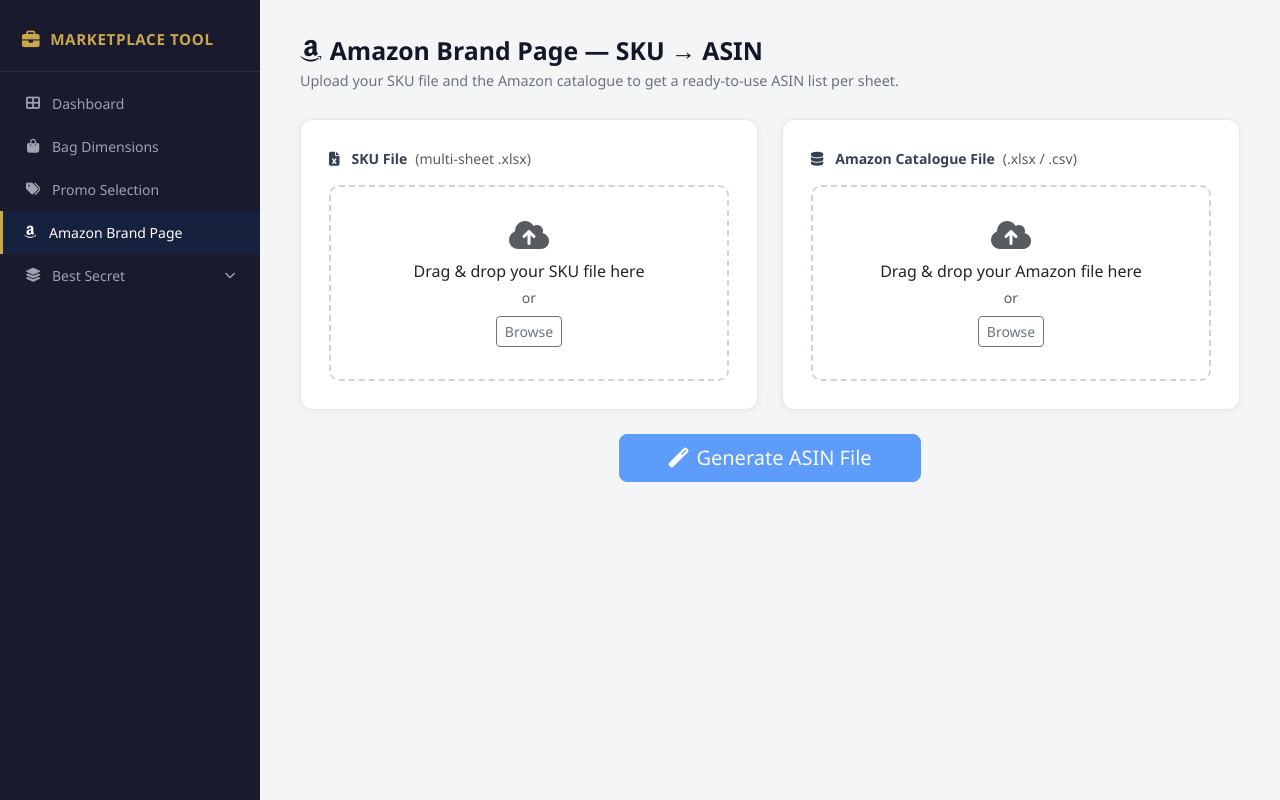
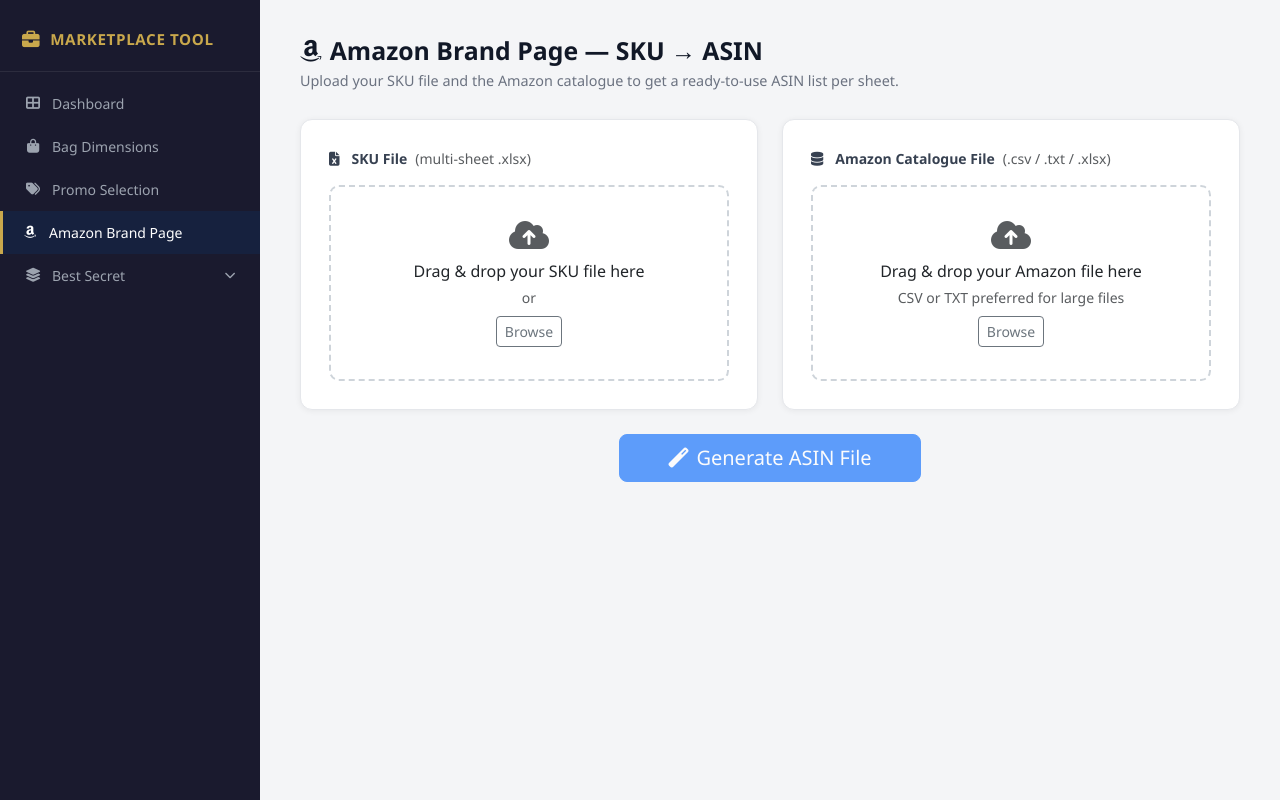
Before and after one commit to szucchelli98/PP, a Flask app: page /amazon-brand-page/ in a window 1280 px wide. Run offline with Flask 3, Linux system fonts and the light colour scheme.

Commit message:
Fix Amazon file loading: usecols + TSV support to reduce memory usage
Large Excel catalogues were timing out / OOMing on Render free tier.
Now loads only the two needed columns (seller-sku, asin1) via usecols,
and supports .txt/.tsv tab-separated files which parse much faster.

```diff
--- a/modules/amazon_brand_page/routes.py
+++ b/modules/amazon_brand_page/routes.py
@@ -23,17 +23,19 @@ def _strip_size(sku: str) -> str:
 
 def _load_amazon_file(file_bytes: bytes, filename: str) -> pd.DataFrame:
     """Load the Amazon catalogue keeping only the two relevant columns."""
-    needed = {"seller-sku", "asin1"}
-    if filename.lower().endswith(".csv"):
-        df = pd.read_csv(BytesIO(file_bytes), dtype=str, low_memory=False)
+    needed = ["seller-sku", "asin1"]
+    fname = filename.lower()
+    if fname.endswith(".csv") or fname.endswith(".txt") or fname.endswith(".tsv"):
+        sep = "\t" if (fname.endswith(".txt") or fname.endswith(".tsv")) else ","
+        df = pd.read_csv(BytesIO(file_bytes), dtype=str, sep=sep, low_memory=False, usecols=needed)
     else:
-        df = pd.read_excel(BytesIO(file_bytes), dtype=str)
+        df = pd.read_excel(BytesIO(file_bytes), dtype=str, usecols=needed)
 
-    missing = needed - set(df.columns)
+    missing = set(needed) - set(df.columns)
     if missing:
         raise ValueError(f"Amazon file is missing columns: {', '.join(sorted(missing))}")
 
-    return df[list(needed)].fillna("")
+    return df[needed].fillna("")
 
 
 def _process_sheet(sku_list: list, amazon_df: pd.DataFrame) -> list:
--- a/modules/amazon_brand_page/templates/amazon_brand_page/index.html
+++ b/modules/amazon_brand_page/templates/amazon_brand_page/index.html
@@ -31,13 +31,13 @@
   <div class="col-md-6">
     <div class="card h-100">
       <div class="card-body">
-        <div class="section-label mb-3"><i class="fas fa-database me-1"></i> Amazon Catalogue File <span class="text-muted fw-normal">(.xlsx / .csv)</span></div>
+        <div class="section-label mb-3"><i class="fas fa-database me-1"></i> Amazon Catalogue File <span class="text-muted fw-normal">(.csv / .txt / .xlsx)</span></div>
         <div id="amazon-drop" class="drop-zone" ondragover="onDragOver(event)" ondragleave="onDragLeave(event)" ondrop="onDrop(event,'amazon')">
           <i class="fas fa-cloud-upload-alt fa-2x mb-2 text-muted"></i>
           <p class="mb-1">Drag &amp; drop your Amazon file here</p>
-          <p class="text-muted small mb-2">or</p>
+          <p class="text-muted small mb-2">CSV or TXT preferred for large files</p>
           <label class="btn btn-sm btn-outline-secondary">
-            Browse <input type="file" id="amazon-input" accept=".xlsx,.xls,.csv" hidden onchange="fileChosen(this,'amazon')">
+            Browse <input type="file" id="amazon-input" accept=".xlsx,.xls,.csv,.txt,.tsv" hidden onchange="fileChosen(this,'amazon')">
           </label>
         </div>
         <div id="amazon-name" class="mt-2 small text-success d-none"></div>
```
